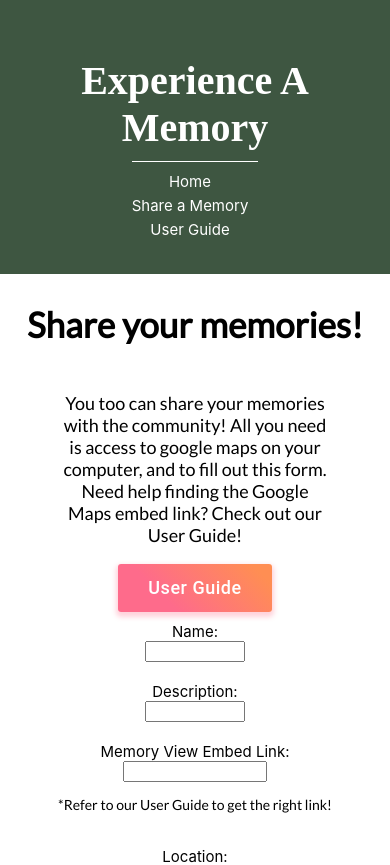
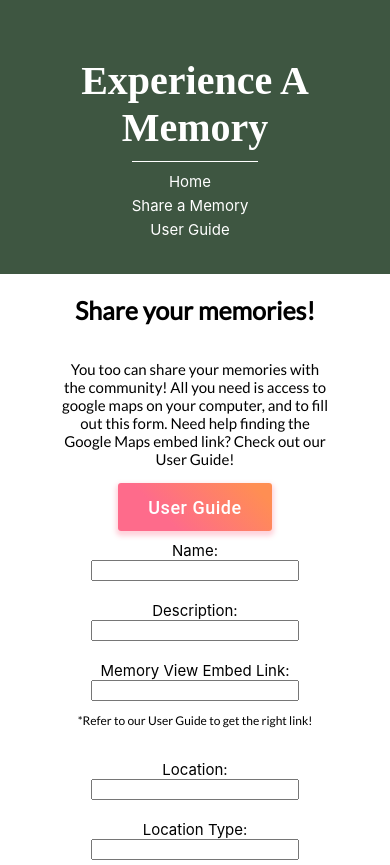
Before and after one commit to amandaphail/VisualizeAMemory, a React (Create React App) app: page /new in a window 390 px wide. Shown: the top 865 px of the page. Built offline with nearby package versions, Linux system fonts and the light colour scheme; no server answers; a web font is replaced by a local one.

Commit message:
mediaquery

```diff
--- a/src/components/Form.jsx
+++ b/src/components/Form.jsx
@@ -69,7 +69,7 @@ const StyledButton = withStyles({
     return (
 
         <div id="form">
-            <h2>Share your memories!</h2>
+            <h2 id="share">Share your memories!</h2>
             <p id="p">You too can share your memories with the community!  All you need is access to google maps on your computer, and to fill out this form.  Need help finding the Google Maps embed link?  Check out our User Guide!</p>
 
             <StyledButton aria-describedby={id} variant="outlined" color="primary" onClick={handleClick}>
--- a/src/components/form.css
+++ b/src/components/form.css
@@ -68,15 +68,32 @@ label {
   }
 
   .inputs {
-    width: 50%;
+    width: 200px;
   }
 }
 
-@media only screen and (max-width: 400px) {
+/* phone */
+@media only screen and (max-width: 500px) {
   form {
     width: 100%;
   }
-  /* .instruction {
-    font-size: 2px;
-  } */
+
+  .criteria {
+    display: flex;
+    flex-direction: column;
+    justify-content: flex-start;
+    /* align-content: flex-start; */
+    /* align-items: flex-start; */
+  }
+  .instruction {
+    font-size: 12px;
+  }
+
+  #share{
+    font-size: 25px;
+  }
+
+  #p{
+    font-size: 15px;
+  }
 }
--- a/src/components/navbar.css
+++ b/src/components/navbar.css
@@ -62,7 +62,7 @@ a:hover {
   }
 }
 
-@media only screen and (max-width: 400px) {
+@media only screen and (max-width: 500px) {
   h1 {
     font-size: 40px;
     text-align: center;
```
